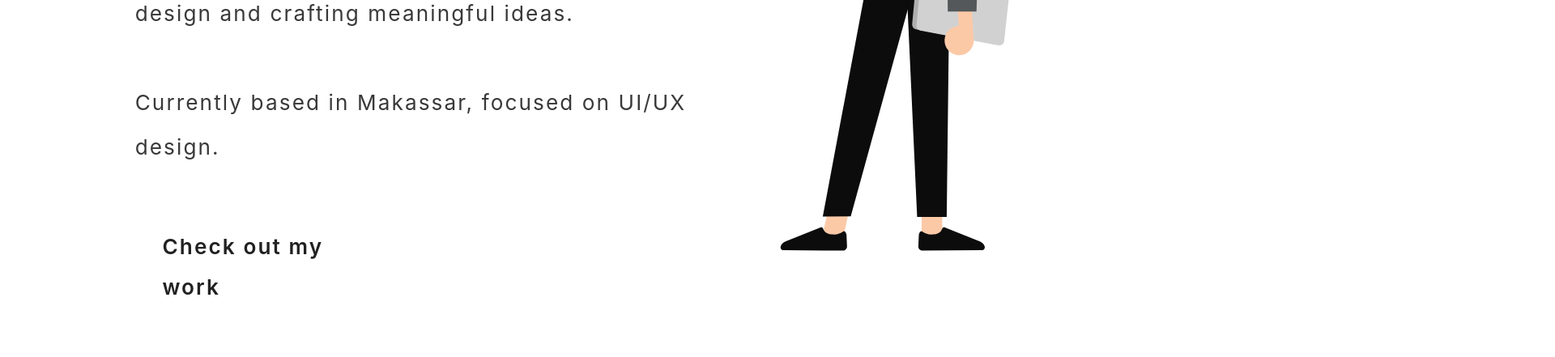
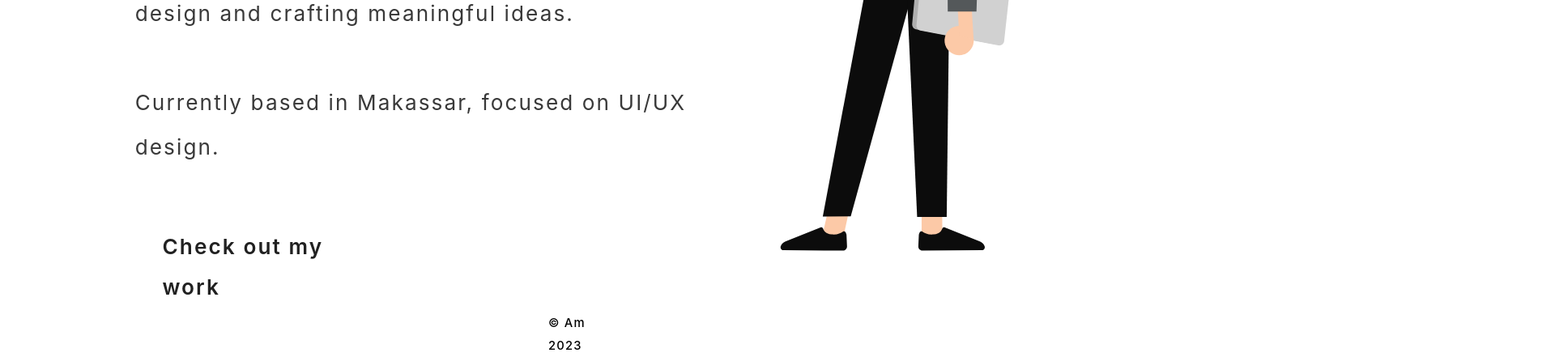
Before and after one commit to mahathirr/Portfolio, a plain HTML site: page index.html in a window 1280 px wide. Shown: the part 530-971 px from the top of the page at 81% size, 1920 px wide, since content can reach past the window. Before the commit the page ends 937 px from the top, so only its background shows below. Drawn offline with Linux system fonts and the light colour scheme.

Commit message:
Update main.css

```diff
--- a/css/main.css
+++ b/css/main.css
@@ -76,8 +76,8 @@ body{
     position: absolute;
     width: 86px;
     height: 29px;
-    left: 10843px;
-    top: 866px;
+    left: 677px;
+    top: 900px;
 
     font-family: 'Inter';
     font-style: normal;
```
